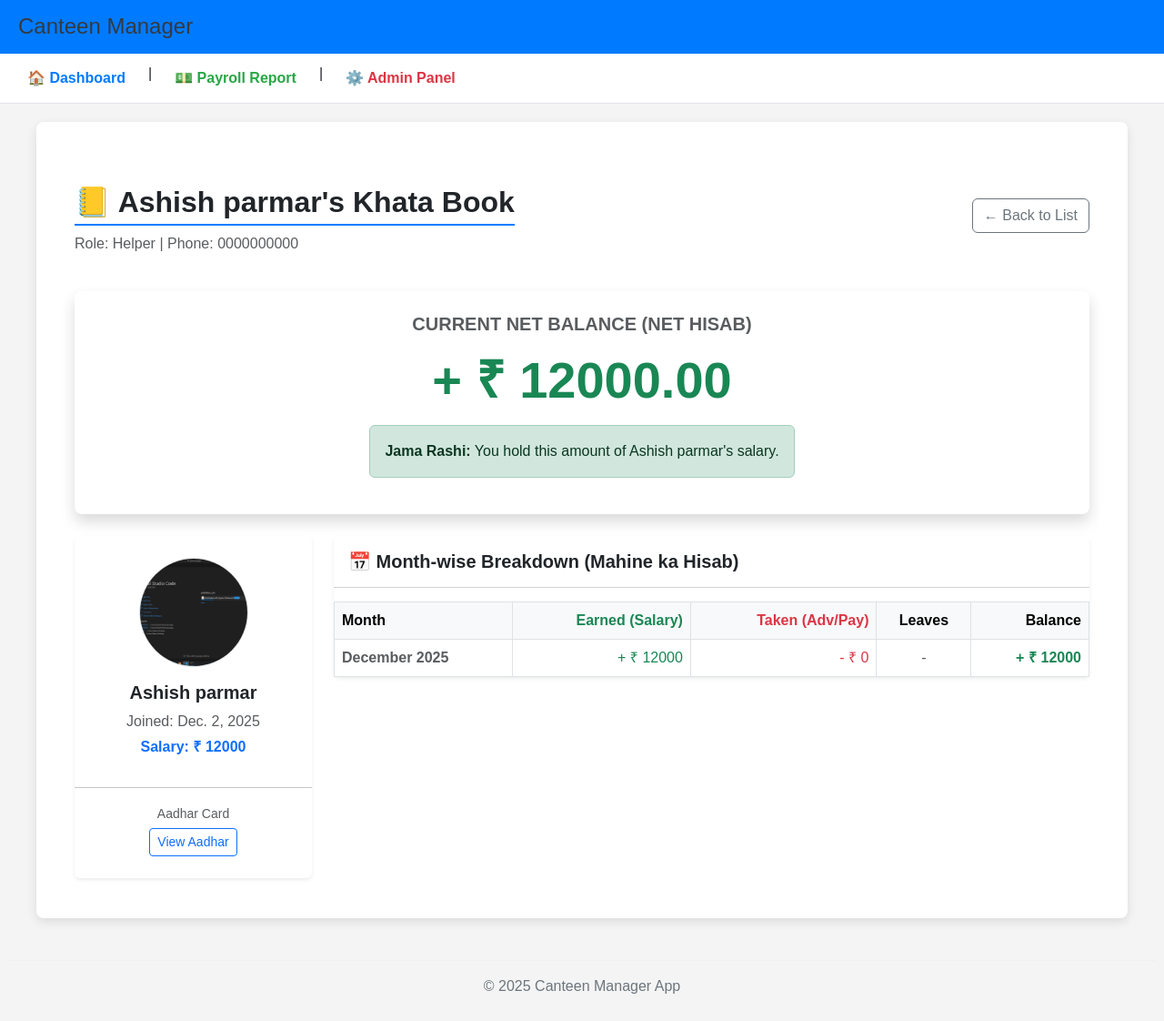
After one commit to sanjay-01-01/canteen-manager, a Django app: page /management/staff/1/profile/ in a window 1280 px wide. The commit adds this page. Shown: the whole page at 91% size. Run offline with Django 5.2, Linux system fonts and the light colour scheme; data comes from the database, SQL or seed files in the repository; both versions use the stored data as it was after the commit; data that the repository does not hold is empty.

Commit message:
better ui

```diff
--- a/Canteen_Manager/settings.py
+++ b/Canteen_Manager/settings.py
@@ -38,6 +38,7 @@ INSTALLED_APPS = [
     'django.contrib.messages',
     'django.contrib.staticfiles',
     'management',
+    'django.contrib.humanize',
 ]
 
 MIDDLEWARE = [
@@ -128,3 +129,6 @@ STATIC_ROOT = os.path.join(BASE_DIR, 'staticfiles')
 STATICFILES_DIRS = [
     os.path.join(BASE_DIR, 'management\static'),
 ]
+
+MEDIA_URL = '/media/'
+MEDIA_ROOT = os.path.join(BASE_DIR, 'media')
--- a/Canteen_Manager/urls.py
+++ b/Canteen_Manager/urls.py
@@ -18,9 +18,14 @@ Including another URLconf
 
 from django.contrib import admin
 from django.urls import path, include  # <-- 'include' को इंपोर्ट करें
+from django.conf import settings
+from django.conf.urls.static import static
 
 urlpatterns = [
     path('admin/', admin.site.urls),
     path('management/', include('management.urls')),  # <-- यह लाइन जोड़ें
     # हम http://127.0.0.1:8000/management/ पर ऐप को देखेंगे
 ]
+
+if settings.DEBUG:
+    urlpatterns += static(settings.MEDIA_URL, document_root=settings.MEDIA_ROOT)
--- a/management/models.py
+++ b/management/models.py
@@ -60,6 +60,11 @@ class Staff(models.Model):
     phone = models.CharField(max_length=15, default='0000000000', verbose_name="Phone Number")
     joining_date = models.DateField(null=True, blank=True, verbose_name="Joining Date")
     monthly_salary = models.DecimalField(max_digits=10, decimal_places=2, verbose_name="Monthly Salary")
+
+    # --- नई फोटो फील्ड्स ---
+    photo = models.ImageField(upload_to='staff_photos/', null=True, blank=True, verbose_name="Staff Photo")
+    aadhar_card = models.ImageField(upload_to='staff_aadhar/', null=True, blank=True, verbose_name="Aadhar Card Photo")
+    # ----------------------
 
     def __str__(self):
         return f"{self.name} ({self.role}) - {self.canteen.name if self.canteen else 'Unassigned'}"
--- /dev/null
+++ b/management/templates/management/payment_summary.html
@@ -0,0 +1,122 @@
+{% extends 'base.html' %}
+{% load humanize %} {% block title %}{{ staff.name }} - Ledger{% endblock %}
+
+{% block content %}
+<div class="container mt-4">
+    <div class="d-flex justify-content-between align-items-center mb-4">
+        <div>
+            <h2 class="fw-bold text-dark">📒 {{ staff.name }}'s Khata Book</h2>
+            <p class="text-muted">Role: {{ staff.role }} | Phone: {{ staff.phone }}</p>
+        </div>
+        <a href="{% url 'payroll_summary' %}" class="btn btn-outline-secondary">
+            ← Back to List
+        </a>
+    </div>
+
+    <div class="card shadow border-0 rounded-3 mb-4">
+        <div class="card-body p-4 text-center">
+            <h5 class="text-muted text-uppercase fw-bold mb-3">Current Net Balance (Net Hisab)</h5>
+
+            {% if overall_balance > 0 %}
+                <h1 class="display-4 fw-bold text-success">
+                    + ₹ {{ overall_balance|floatformat:2 }}
+                </h1>
+                <div class="alert alert-success d-inline-block mt-2">
+                    <strong>Jama Rashi:</strong> You hold this amount of {{ staff.name }}'s salary.
+                </div>
+            {% elif overall_balance < 0 %}
+                <h1 class="display-4 fw-bold text-danger">
+                    - ₹ {{ overall_balance|stringformat:"+d"|slice:"1:" }} </h1>
+                <div class="alert alert-danger d-inline-block mt-2">
+                    <strong>Advance Due:</strong> {{ staff.name }} owes you this amount.
+                </div>
+            {% else %}
+                <h1 class="display-4 fw-bold text-secondary">₹ 0</h1>
+                <span class="badge bg-secondary">All Clear</span>
+            {% endif %}
+        </div>
+    </div>
+
+    <div class="row">
+        <div class="col-md-3 mb-4">
+            <div class="card shadow-sm border-0 text-center py-4">
+                {% if staff.photo %}
+                    <img src="{{ staff.photo.url }}" class="rounded-circle mx-auto mb-3 border" style="width: 120px; height: 120px; object-fit: cover;">
+                {% else %}
+                    <div class="rounded-circle bg-light mx-auto mb-3 d-flex align-items-center justify-content-center border" style="width: 120px; height: 120px; font-size: 2rem;">
+                        {{ staff.name|slice:":1" }}
+                    </div>
+                {% endif %}
+
+                <h5 class="fw-bold">{{ staff.name }}</h5>
+                <p class="text-muted mb-1">Joined: {% if staff.joining_date %}{{ staff.joining_date }}{% else %}N/A{% endif %}</p>
+                <p class="fw-bold text-primary">Salary: ₹ {{ staff.monthly_salary|floatformat:0 }}</p>
+
+                <hr>
+                <div class="px-3">
+                    <small class="text-muted">Aadhar Card</small><br>
+                    {% if staff.aadhar_card %}
+                        <a href="{{ staff.aadhar_card.url }}" target="_blank" class="btn btn-sm btn-outline-primary mt-1">View Aadhar</a>
+                    {% else %}
+                        <span class="text-muted">- Not Uploaded -</span>
+                    {% endif %}
+                </div>
+            </div>
+        </div>
+
+        <div class="col-md-9">
+            <div class="card shadow-sm border-0">
+                <div class="card-header bg-white py-3">
+                    <h5 class="mb-0 fw-bold">📅 Month-wise Breakdown (Mahine ka Hisab)</h5>
+                </div>
+                <div class="table-responsive">
+                    <table class="table table-hover align-middle mb-0">
+                        <thead class="table-light">
+                            <tr>
+                                <th>Month</th>
+                                <th class="text-end text-success">Earned (Salary)</th>
+                                <th class="text-end text-danger">Taken (Adv/Pay)</th>
+                                <th class="text-center">Leaves</th>
+                                <th class="text-end fw-bold">Balance</th>
+                            </tr>
+                        </thead>
+                        <tbody>
+                            {% for entry in ledger_data %}
+                            <tr>
+                                <td class="fw-bold text-muted">{{ entry.month }}</td>
+
+                                <td class="text-end text-success">
+                                    + ₹ {{ entry.earned|floatformat:0 }}
+                                </td>
+
+                                <td class="text-end text-danger">
+                                    - ₹ {{ entry.paid|floatformat:0 }}
+                                </td>
+
+                                <td class="text-center">
+                                    {% if entry.leaves > 0 %}
+                                        <span class="badge bg-warning text-dark">{{ entry.leaves }} days</span>
+                                    {% else %}
+                                        <span class="text-muted">-</span>
+                                    {% endif %}
+                                </td>
+
+                                <td class="text-end fw-bold">
+                                    {% if entry.balance > 0 %}
+                                        <span class="text-success">+ ₹ {{ entry.balance|floatformat:0 }}</span>
+                                    {% elif entry.balance < 0 %}
+                                        <span class="text-danger"> ₹ {{ entry.balance|floatformat:0 }}</span>
+                                    {% else %}
+                                        <span class="text-muted">0</span>
+                                    {% endif %}
+                                </td>
+                            </tr>
+                            {% endfor %}
+                        </tbody>
+                    </table>
+                </div>
+            </div>
+        </div>
+    </div>
+</div>
+{% endblock %}
--- a/management/urls.py
+++ b/management/urls.py
@@ -9,4 +9,8 @@ urlpatterns = [
     path('report/canteen/<int:canteen_id>/date/<str:date_str>/', views.canteen_detail_report, name='canteen_detail_report'),
     path('payroll/', views.payroll_summary, name='payroll_summary'),
     path('get-canteen-data/', views.get_canteen_data, name='get_canteen_data'),
+    path('staff/<int:staff_id>/profile/', views.staff_profile_view, name='staff_profile'),
+    path('staff/list/', views.staff_list_view, name='staff_list'),
+    path('staff/<int:staff_id>/detail/', views.staff_detail_view, name='staff_detail'),
+
 ]
--- a/management/views.py
+++ b/management/views.py
@@ -6,6 +6,10 @@ from django.db.models import Sum
 from datetime import date, timedelta
 from dateutil.relativedelta import relativedelta
 from .models import Canteen, Expense, Staff, SalaryPayment, StaffLeave
+
+from django.db.models.functions import TruncMonth
+from dateutil.relativedelta import relativedelta
+import calendar
 
 # ==========================================
 # 1. डैशबोर्ड (Home Dashboard)
@@ -152,3 +156,90 @@ def get_canteen_data(request):
     data = {str(c['id']): c['billing_type'] for c in canteens}
 
     return JsonResponse(data)
+
+# management/views.py (सबसे नीचे जोड़ें)
+
+# ==========================================
+# 5. स्टाफ प्रोफाइल व्यू (Full Ledger / Khata Book Logic)
+# ==========================================
+def staff_profile_view(request, staff_id):
+    staff = get_object_or_404(Staff, pk=staff_id)
+
+    # 1. कब से हिसाब शुरू करना है? (Joining Date से या इस साल की शुरुआत से)
+    start_date = staff.joining_date if staff.joining_date else date(date.today().year, 1, 1)
+    today = date.today()
+
+    ledger_data = []
+    total_payable_balance = 0  # यह बताएगा कि अंत में किसे पैसे देने हैं
+
+    # 2. महीने-दर-महीने लूप (Loop) चलाएं
+    current_calc_date = start_date.replace(day=1)
+    end_date = today.replace(day=1)
+
+    while current_calc_date <= end_date:
+        # महीने की आखिरी तारीख निकालें
+        last_day = current_calc_date + relativedelta(months=1) - timedelta(days=1)
+
+        # A. उस महीने की सैलरी (अगर अभी महीना चल रहा है, तो भी पूरी सैलरी दिखाएंगे अनुमान के लिए)
+        monthly_salary = staff.monthly_salary
+
+        # B. उस महीने ली गई छुट्टियां (Leaves)
+        leaves = StaffLeave.objects.filter(
+            staff=staff,
+            start_date__gte=current_calc_date,
+            end_date__lte=last_day
+        )
+        total_leave_days = sum(leave.total_days() for leave in leaves)
+
+        # C. सैलरी में से कटौती (Deduction)
+        # 30 दिन का महीना मानकर एक दिन की सैलरी निकालें
+        daily_rate = monthly_salary / 30
+        deduction = daily_rate * total_leave_days
+        final_salary_earned = monthly_salary - deduction # उस महीने की कमाई
+
+        # D. उस महीने लिया गया पैसा (Advance + Payment)
+        payments = SalaryPayment.objects.filter(
+            staff=staff,
+            date__gte=current_calc_date,
+            date__lte=last_day
+        ).aggregate(Sum('amount'))['amount__sum'] or 0
+
+        # E. उस महीने का बैलेंस (कमाई - लिया गया पैसा)
+        month_balance = final_salary_earned - payments
+
+        # टोटल बैलेंस में जोड़ें
+        total_payable_balance += month_balance
+
+        ledger_data.append({
+            'month': current_calc_date.strftime("%B %Y"),
+            'earned': final_salary_earned,
+            'paid': payments,
+            'leaves': total_leave_days,
+            'balance': month_balance
+        })
+
+        # अगले महीने पर जाएं
+        current_calc_date += relativedelta(months=1)
+
+    # लिस्ट को उल्टा करें (ताकि लेटेस्ट महीना सबसे ऊपर दिखे)
+    ledger_data.reverse()
+
+    context = {
+        'staff': staff,
+        'ledger_data': ledger_data,
+        'overall_balance': total_payable_balance,
+    }
+    return render(request, 'management/payment_summary.html', context)
+
+# management/views.py (सबसे नीचे)
+
+# 6. स्टाफ लिस्ट व्यू (Staff List View)
+def staff_list_view(request):
+    # सारे स्टाफ को नाम से अल्फाबेटिकल ऑर्डर में लाएं
+    all_staff = Staff.objects.all().order_by('name')
+    return render(request, 'management/staff_list.html', {'all_staff': all_staff})
+
+# 7. स्टाफ डिटेल व्यू (Staff Bio-Data / ID Card Style)
+def staff_detail_view(request, staff_id):
+    staff = get_object_or_404(Staff, pk=staff_id)
+    return render(request, 'management/staff_detail.html', {'staff': staff})
```
Also changed, not shown: management/admin.py (+14 -1 lines), management/templates/management/dashboard.html (+14 -3 lines), management/templates/management/payroll_summary.html (+6 -2 lines), management/templates/management/staff_detail.html (added, +96 -0 lines), management/templates/management/staff_list.html (added, +62 -0 lines), management/templates/management/staff_profile.html (added, +104 -0 lines), db.sqlite3, management/migrations/0015_staff_aadhar_card_staff_photo.py (added), media/staff_aadhar/Screenshot_3.png (added), media/staff_photos/Screenshot_2.png (added).
